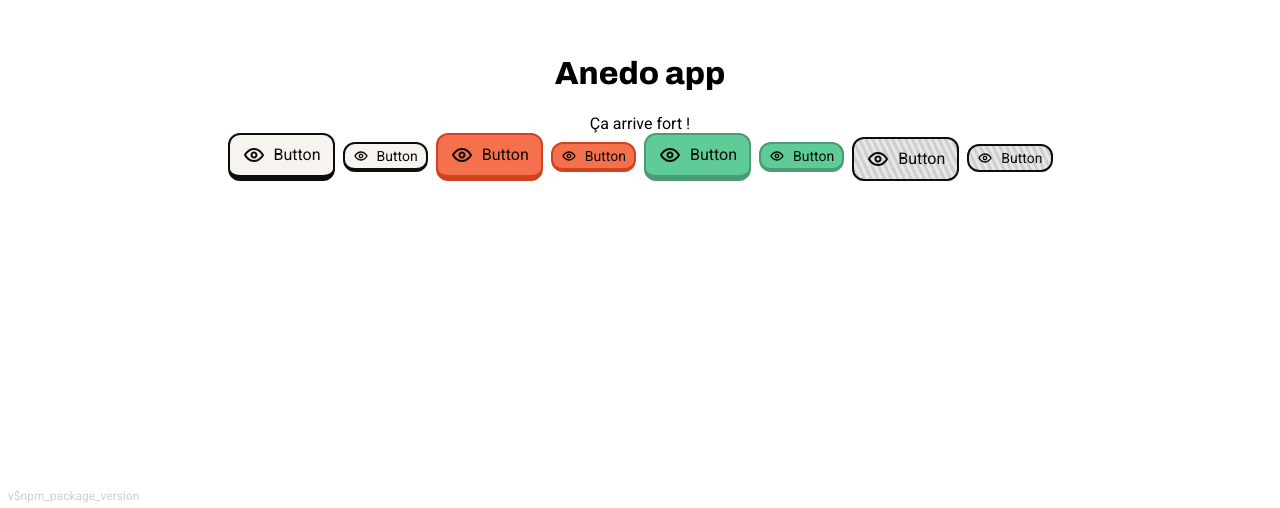
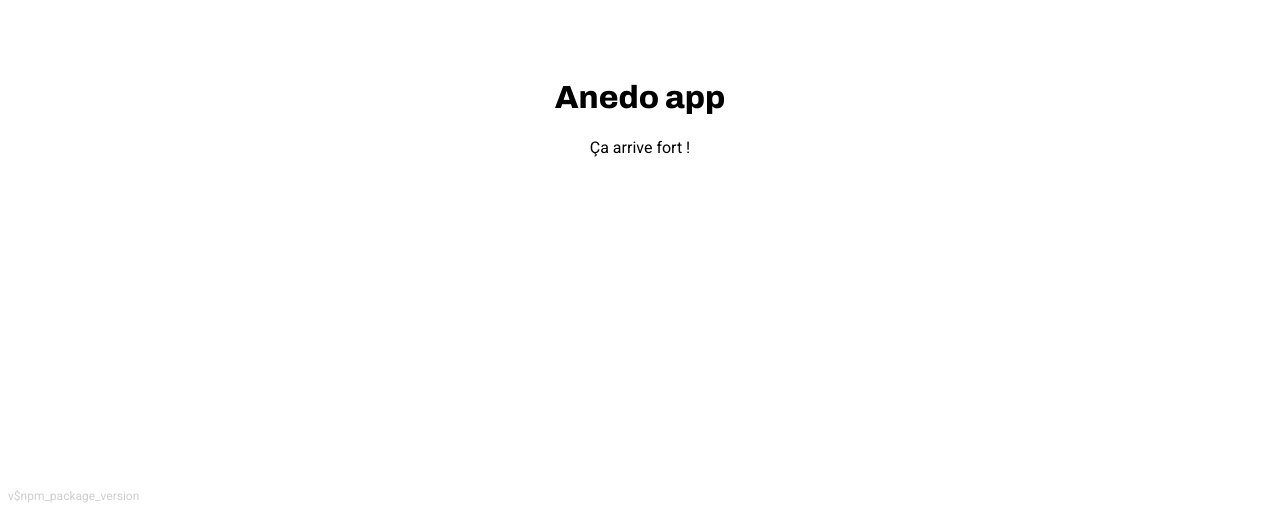
Before and after one commit to anedo-app/anedo-web, a React (Vite) app: page / in a window 1280 px wide. Shown: the part 292-800 px from the top of the page. Built offline with nearby package versions, Linux system fonts and the light colour scheme.

Commit message:
Remove buttons

```diff
--- a/src/App.tsx
+++ b/src/App.tsx
@@ -1,7 +1,5 @@
 import "./App.scss";
 import useEnv from "./hooks/useEnv";
-import Button from "./components/Button";
-import {EyeIcon} from "./Icons";
 
 function App() {
   const {appVersion} = useEnv();
@@ -9,32 +7,6 @@ function App() {
     <div className="container">
       <h1 className="title">Anedo app</h1>
       <p>Ça arrive fort !</p>
-      <div className="buttons">
-        <Button variant="primary" size="normal" icon={EyeIcon}>
-          Button
-        </Button>
-        <Button variant="primary" size="small" icon={EyeIcon}>
-          Button
-        </Button>
-        <Button variant="danger" size="normal" icon={EyeIcon}>
-          Button
-        </Button>
-        <Button variant="danger" size="small" icon={EyeIcon}>
-          Button
-        </Button>
-        <Button variant="success" size="normal" icon={EyeIcon}>
-          Button
-        </Button>
-        <Button variant="success" size="small" icon={EyeIcon}>
-          Button
-        </Button>
-        <Button variant="success" size="normal" icon={EyeIcon} disabled>
-          Button
-        </Button>
-        <Button variant="success" size="small" icon={EyeIcon} disabled>
-          Button
-        </Button>
-      </div>
       <p className="version">{appVersion}</p>
     </div>
   );
```
